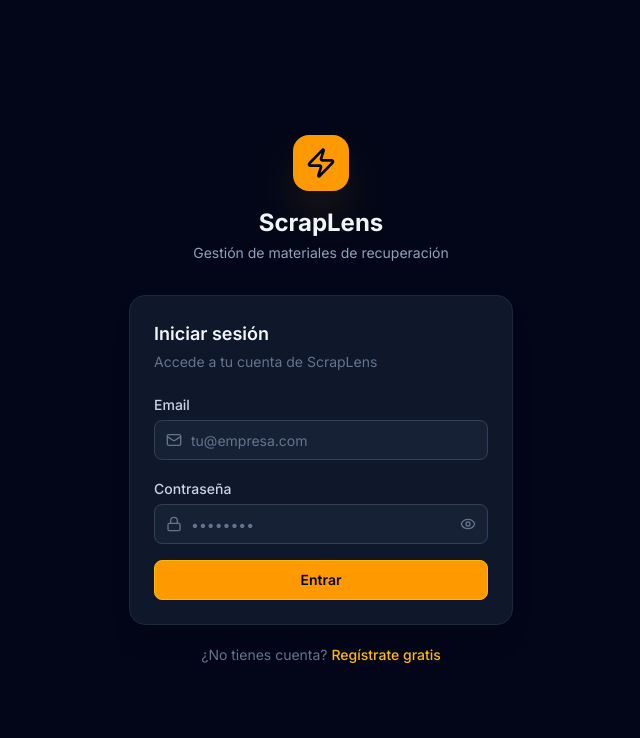
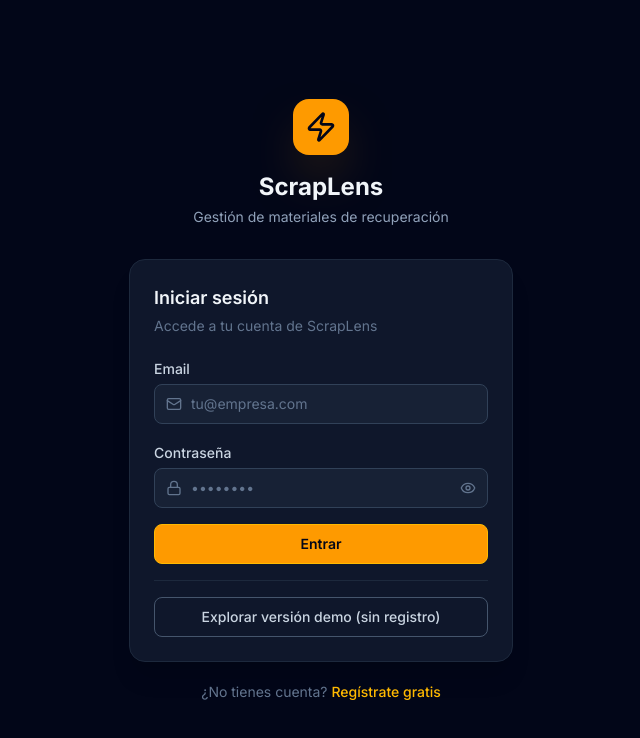
Before and after one commit to jmd8590-source/appsobrasnegocios, a Next.js app: page /login in a window 1280 px wide. Shown: the top 738 px of the page, without its empty margins (319-959 px from the left). Built offline with nearby package versions, Linux system fonts and the light colour scheme.

Commit message:
feat(auth): add demo preview access mode on login without requiring registration

```diff
--- a/src/app/(auth)/login/page.tsx
+++ b/src/app/(auth)/login/page.tsx
@@ -46,8 +46,10 @@ export default function LoginPage() {
 
   const handleDemoAccess = async () => {
     setIsLoading(true);
-    await new Promise((r) => setTimeout(r, 600));
+    document.cookie = 'scraplens_demo_session=true; path=/; max-age=86400';
+    await new Promise((r) => setTimeout(r, 400));
     router.push('/dashboard');
+    router.refresh();
   };
 
   return (
@@ -117,6 +119,17 @@ export default function LoginPage() {
               Entrar
             </Button>
           </form>
+
+          <div className="mt-4 pt-4 border-t border-slate-800">
+            <Button
+              variant="outline"
+              className="w-full text-slate-300 hover:text-slate-100 hover:bg-slate-800"
+              onClick={handleDemoAccess}
+              disabled={isLoading}
+            >
+              Explorar versión demo (sin registro)
+            </Button>
+          </div>
         </div>
 
         <p className="text-center text-sm text-slate-500 mt-5">
--- a/src/components/shared/AppNav.tsx
+++ b/src/components/shared/AppNav.tsx
@@ -19,6 +19,7 @@ export function AppNav() {
   const router = useRouter();
 
   async function handleLogout() {
+    document.cookie = 'scraplens_demo_session=; path=/; max-age=0';
     const supabase = createClient();
     await supabase.auth.signOut();
     router.push('/login');
--- a/src/proxy.ts
+++ b/src/proxy.ts
@@ -48,12 +48,17 @@ export async function proxy(request: NextRequest) {
     }
   }
 
-  // Demo mode: skip auth check if no Supabase configured
-  const isDemo =
+  // Check demo mode (cookie or env)
+  const isDemoSession =
+    request.cookies.get('scraplens_demo_session')?.value === 'true' ||
+    process.env.NEXT_PUBLIC_DEMO_MODE === 'true' ||
     !process.env.NEXT_PUBLIC_SUPABASE_URL ||
     process.env.NEXT_PUBLIC_SUPABASE_URL === 'https://your-project.supabase.co';
 
-  if (isDemo) {
+  if (isDemoSession) {
+    if (pathname === '/' && !isPublicRoute) {
+      return NextResponse.redirect(new URL('/dashboard', request.url));
+    }
     return supabaseResponse;
   }
 
```
